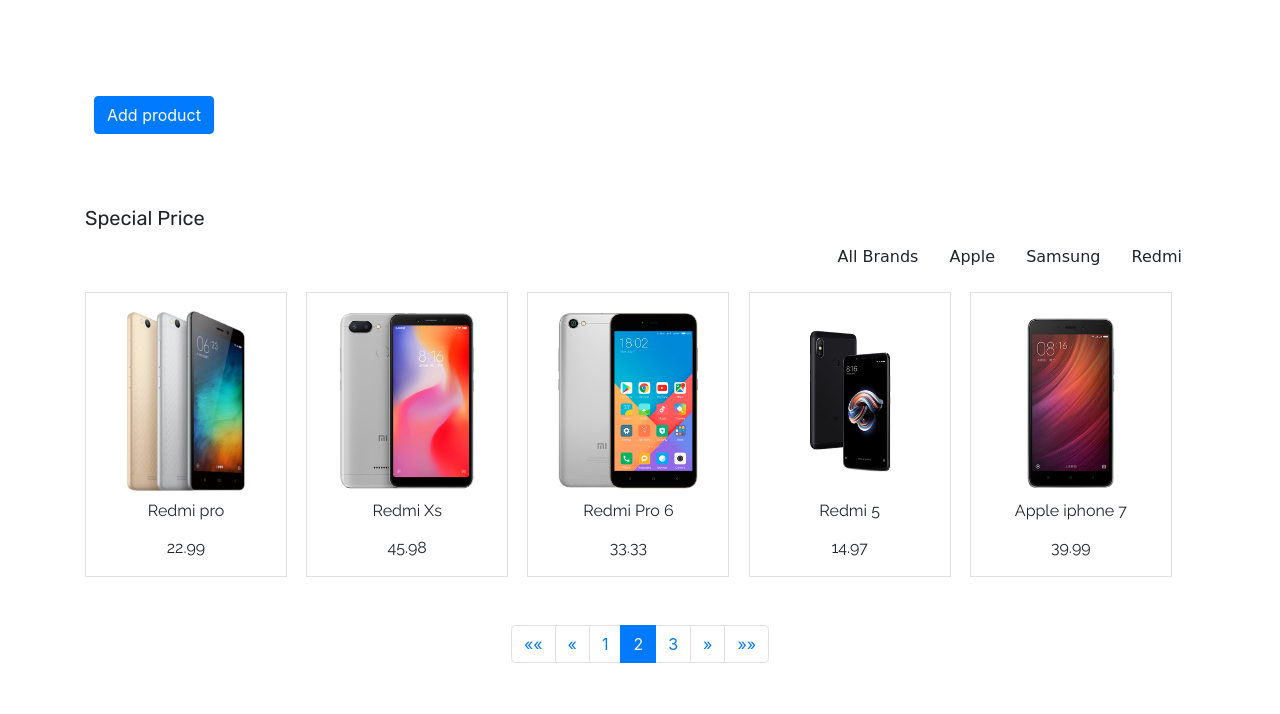
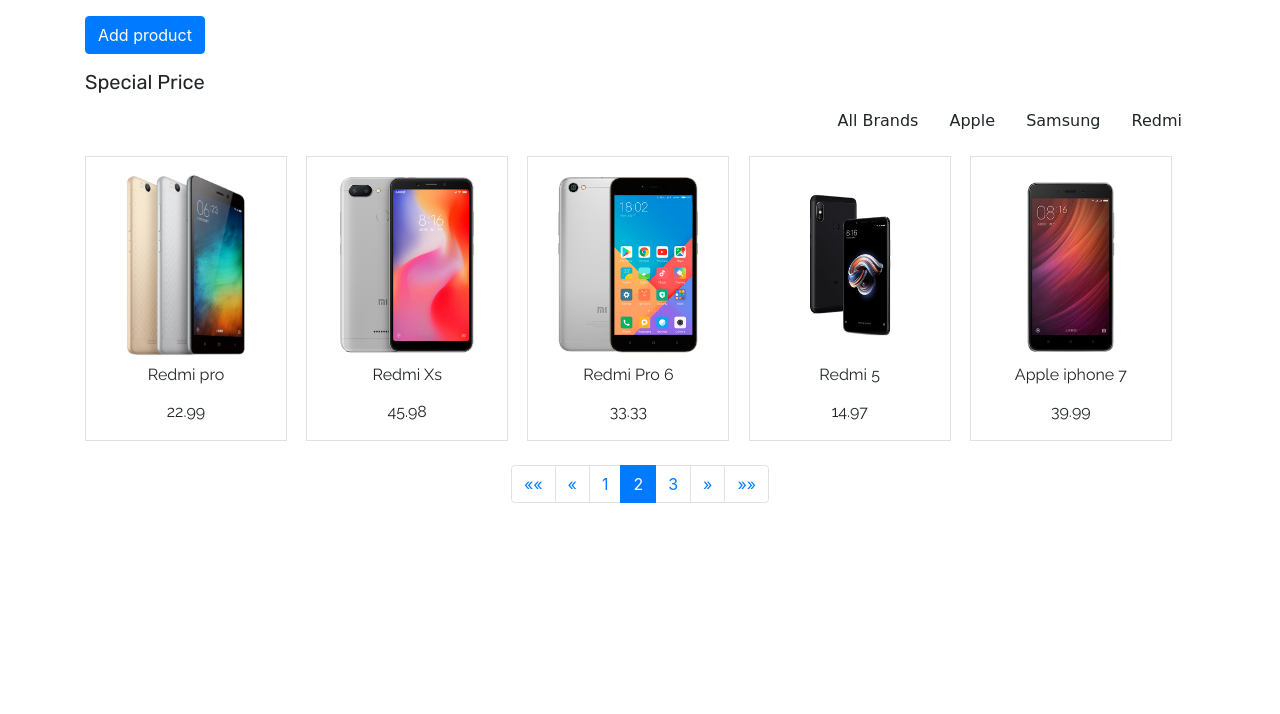
Before and after one commit to meenphilip/productHub, a Django app: page /?page=2 in a window 1280 px wide. Shown: the part 86-800 px from the top of the page. Run offline with Django 5.2, Linux system fonts and the light colour scheme; data comes from the database, SQL or seed files in the repository; both versions use the stored data as it was after the commit; some libraries are stand-ins or nearby versions; some web fonts are replaced.

Commit message:
Adjust template spacing

```diff
--- a/products/templates/products/detail.html
+++ b/products/templates/products/detail.html
@@ -5,8 +5,6 @@
 {% block title %}{{product.title}}{% endblock %}
 
 {% block content %}
-<!-- start #main-site -->
-<main id="main-site">
   <!-- product -->
   <section id="product" class="py-3">
     <div class="h5 ml-5">
@@ -204,7 +202,7 @@
           <!-- Size -->
         </div>
 
-        <div class="col-12 my-3">
+        <div class="col-12">
           <h6 class="font-rubik">Product Description</h6>
           <hr />
           <p class="font-rale font-size-14">
@@ -215,7 +213,5 @@
     </div>
   </section>
   <!-- !product -->
-</main>
-<!-- !start #main-site -->
 
 {% endblock %}
--- a/products/templates/products/list.html
+++ b/products/templates/products/list.html
@@ -1,15 +1,17 @@
-{% extends "base.html" %} {% load static %} {% block content %}
+{% extends "base.html" %}
 
-<main id="main-site">
+{% load static %}
+
+{% block content %}
   <section id="add-product">
-    <div class="container my-4 p-4">
-      <a href="{% url 'create' %}" class="btn btn-primary">Add product</a>
+    <div class="container">
+      <a href="{% url 'create' %}" class="btn btn-primary mb-3">Add product</a>
     </div>
   </section>
 
   <!-- special price -->
   <section id="special-price">
-    <div class="container my-5">
+    <div class="container">
       <h4 class="font-rubik font-size-20">Special Price</h4>
       <div id="filters" class="button-group text-right font-baloo font-size-16">
         <button class="btn is-checked" data-filter="*">All Brands</button>
@@ -51,6 +53,4 @@
   </section>
   {% include "_pagination.html" %}
   <!-- !special price -->
-</main>
-
 {% endblock %}
--- a/templates/_pagination.html
+++ b/templates/_pagination.html
@@ -1,7 +1,7 @@
 {% if products.paginator.num_pages > 1 %}
 <!-- Pagination -->
 <nav aria-label="Page navigation">
-  <ul class="pagination justify-content-center">
+  <ul class="pagination justify-content-center mt-4">
     {% if products.has_previous %}
     <li class="page-item">
       <a
--- a/templates/base.html
+++ b/templates/base.html
@@ -14,7 +14,8 @@
     <link rel="stylesheet" href="{% static 'css/style.css' %}" />
   </head>
   <body>
-    <header id="header" class="mb-5">{% include "navbar.html" %}</header>
+    <header id="header" class="mb-3">{% include "navbar.html" %}</header>
+    <main id="main-site">
       <div class="d-flex justify-content-center">
         {% for message in messages %}
         <div
@@ -35,7 +36,7 @@
       </div>
       <!-- Your content here -->
       {% block content %} {% endblock %}
-
+    </main>
     <!-- JavaScript files -->
     <script src="{% static 'js/jquery-3.5.1.min.js' %}"></script>
     <script src="{% static 'js/popper.min.js' %}"></script>
```
Also changed, not shown: db.sqlite3. Lines whose indentation alone changed are shown as unchanged.
